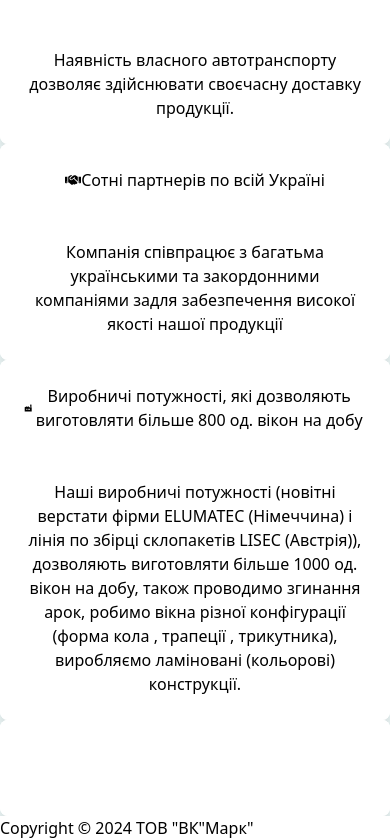
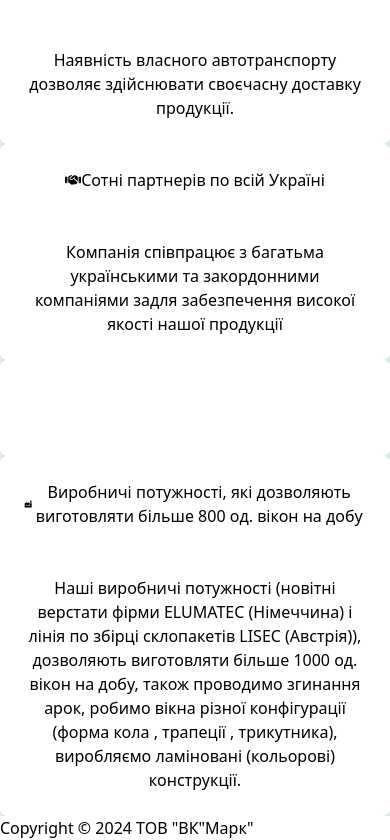
Before and after one commit to logist-mark/new-visage, a React (Vite) app: page /about in a window 390 px wide. Shown: the part 2430-3270 px from the top of the page. Built offline with nearby package versions, Linux system fonts and the light colour scheme.

Commit message:
changes in about page

```diff
--- a/src/pages/AboutPage.jsx
+++ b/src/pages/AboutPage.jsx
@@ -8,13 +8,15 @@ import {FaHandshake} from "react-icons/fa6";
 
 const AboutPage = () => {
     return (
+
+
         <div
-            className="flex flex-col gap-4 h-[3300px] lg:grid lg:grid-cols-5 lg:grid-rows-5 lg:h-[740px] lg:gap-3 lg:py-4 lg:px-2 bg-blue-100">
+            className="flex flex-col gap-4 h-[3300px] lg:grid lg:grid-cols-5 lg:grid-rows-5 lg:h-[740px] lg:gap-3 lg:py-4 lg:px-2 ">
             <div className="flip-card col-span-2 row-span-1 bg-red-400 rounded-lg">
 
                 <div className="flip-card-inner">
                     <div className="flip-card-front flex flex-col lg:flex-row gap-4 ">
-                        <TbRotate360 className='absolute top-2 right-2 rotate-45 opacity-50'/>
+                        <TbRotate360 className='hidden lg:block absolute top-2 right-2 rotate-45 opacity-50'/>
                         <p className='text-6xl font-semibold text-blue-900'>
                             25+
                         </p>
@@ -146,7 +148,18 @@ const AboutPage = () => {
                     </div>
                 </div>
             </div>
-            <div className="flip-card col-span-4 row-span-1 bg-orange-400 rounded-lg">
+
+            <div className="flip-card col-span-2 row-span-1 bg-orange-400 rounded-lg">
+                <div className="flip-card-inner">
+                    <div className="flip-card-front">
+
+                    </div>
+                    <div className="flip-card-back">
+                        <p></p>
+                    </div>
+                </div>
+            </div>
+            <div className="flip-card col-span-3 row-span-1 bg-orange-400 rounded-lg">
                 <div className="flip-card-inner">
                     <div
                         className="flip-card-front flex flex-col lg:flex-row gap-4 font-semibold text-xl text-center lg:text-left">
@@ -163,18 +176,9 @@ const AboutPage = () => {
                     </div>
                 </div>
             </div>
-            <div className="flip-card col-span-1 row-span-1 bg-orange-400 rounded-lg">
-                <div className="flip-card-inner">
-                    <div className="flip-card-front">
-
-                    </div>
-                    <div className="flip-card-back">
-                        <p></p>
-                    </div>
-                </div>
-            </div>
 
         </div>
+
     );
 };
 
```
